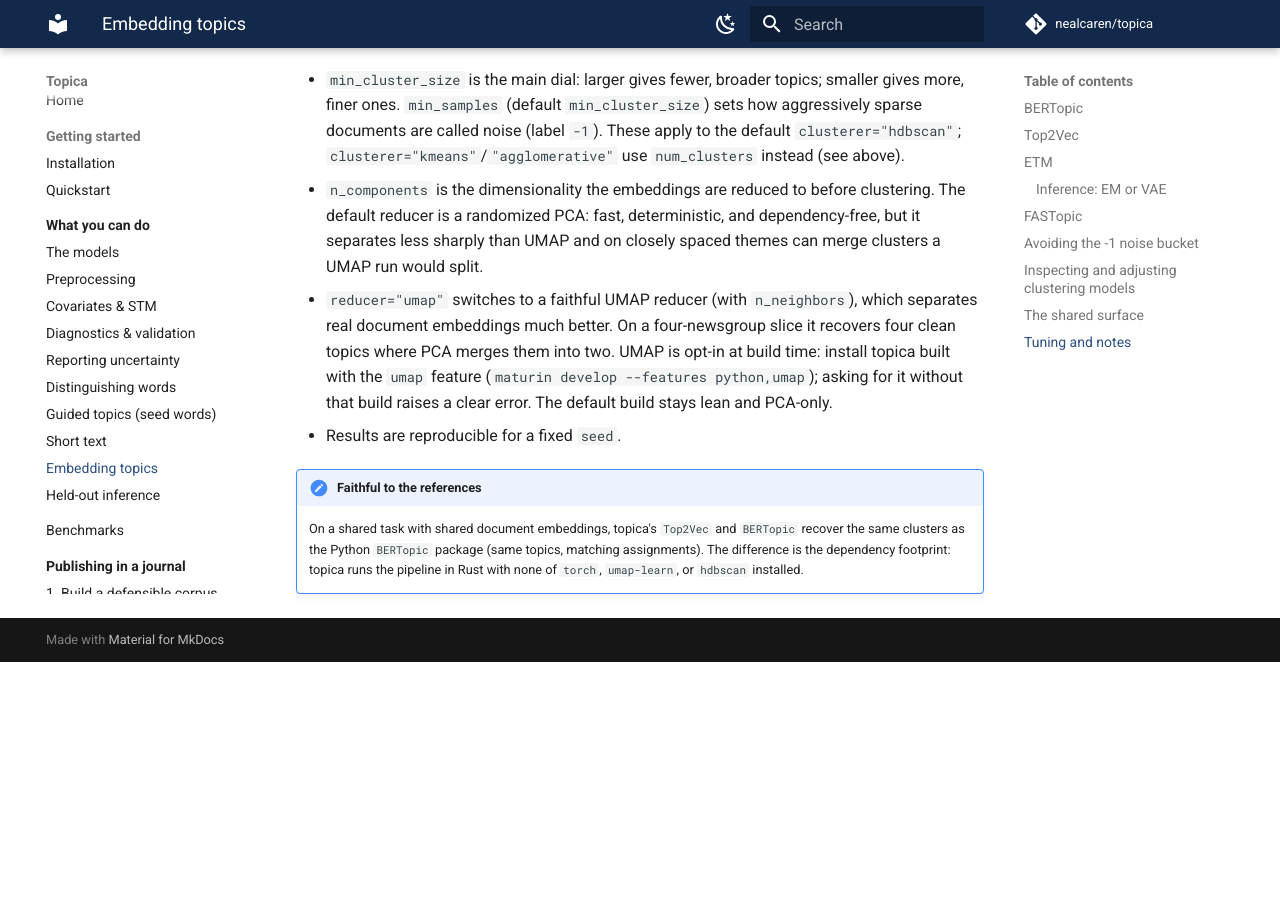
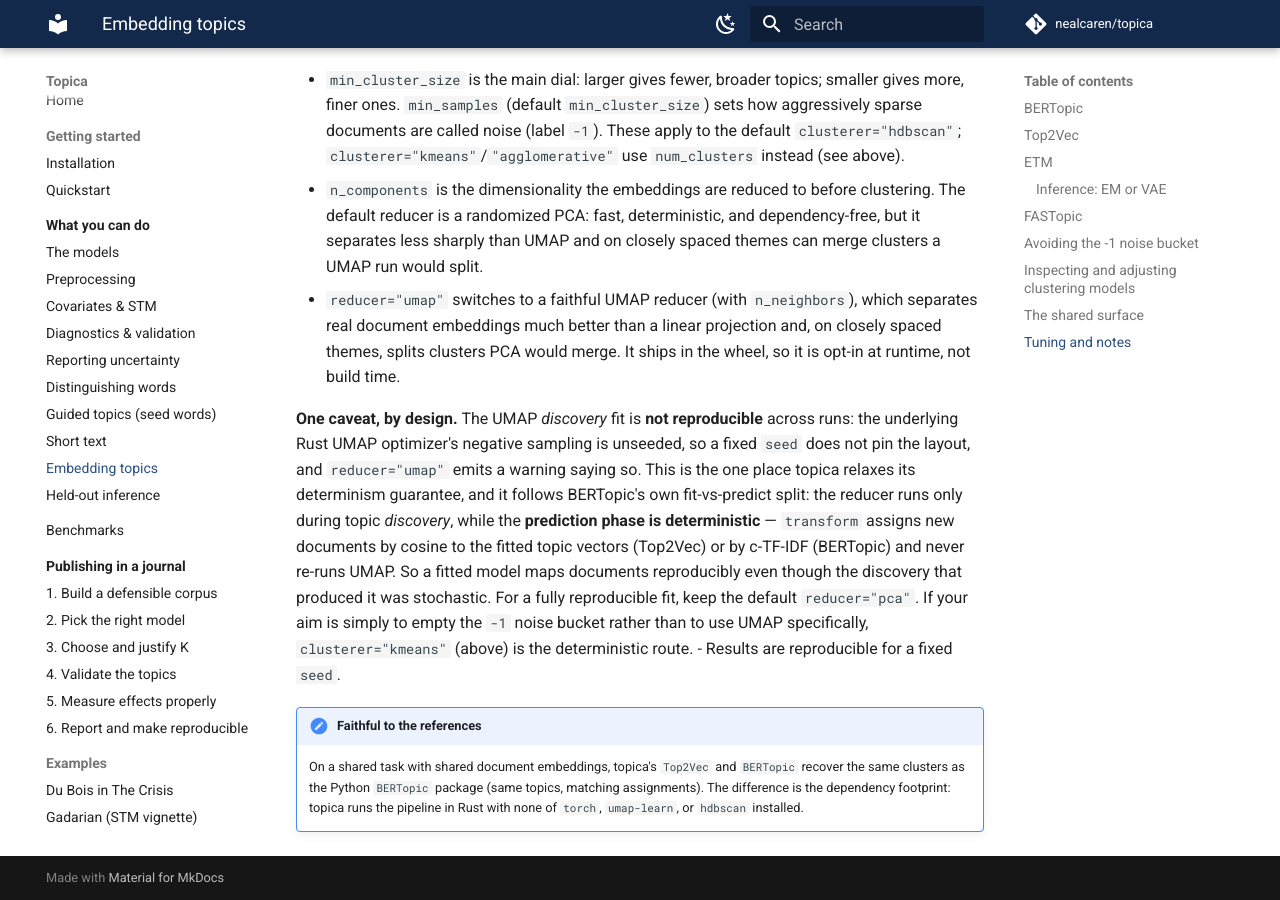
Before and after one commit to nealcaren/turbotopics, an MkDocs documentation site: the page built from docs/guides/embedding.md, in a window 1280 px wide and 900 px high, scrolled down 5532 px. Built offline with MkDocs 1.6.1 and Material for MkDocs 9.7.7, drawn with Linux system fonts in a browser that asks for light colours; comment, search, counter and statistics services are not loaded; before the commit the page ends 6194 px from its top, so only the background shows below that.

Commit message:
Ship the UMAP reducer in the wheel (opt-in; PCA stays default)
reducer="umap" for BERTopic/Top2Vec is now in the published wheel rather than a
build-time feature: the `python` feature implies `umap`, so CI's existing
`--features python` wheel build includes it. PCA stays the default reducer.

The honest caveat, handled the BERTopic way. The UMAP discovery fit is not
reproducible (umap-rs's layout optimizer calls rand::rng() for negative
sampling, which no seed/thread setting can pin), so reducer="umap" emits a
warning. But the reducer runs only during topic *discovery*: the prediction
phase is deterministic — Top2Vec.transform is cosine to the fitted topic
vectors, BERTopic.transform is c-TF-IDF, neither re-runs the reducer — so a
fitted model maps documents reproducibly even though the discovery was
stochastic. reducer="pca" gives a fully reproducible fit; clusterer="kmeans"
empties the -1 bucket deterministically.

- check_umap (a hard error when the feature was absent) becomes umap_notice,
  which warns about the non-determinism and keeps a defensive error for a
  no-umap build.
- Docs: rewrote the embedding-guide reducer note (runtime opt-in + the
  fit-vs-predict determinism split). tests/test_umap_reducer.py (5): runs +
  warns, PCA silent, transform deterministic under a UMAP fit, unknown reducer
  errors. It does not assert fit reproducibility, by design.

cargo --features umap 77 passed, pytest 1019 passed / 1 skipped, mkdocs --strict
clean.

Co-Authored-By: Claude Opus 4.8 (1M context) <noreply@anthropic.com>

```diff
--- a/docs/guides/embedding.md
+++ b/docs/guides/embedding.md
@@ -275,11 +275,22 @@ and `topic_neighbors` (Top2Vec) and `approximate_distribution` (BERTopic).
   dependency-free, but it separates less sharply than UMAP and on closely spaced
   themes can merge clusters a UMAP run would split.
 - `reducer="umap"` switches to a faithful UMAP reducer (with `n_neighbors`), which
-  separates real document embeddings much better. On a four-newsgroup slice it
-  recovers four clean topics where PCA merges them into two. UMAP is opt-in at
-  build time: install topica built with the `umap` feature
-  (`maturin develop --features python,umap`); asking for it without that build
-  raises a clear error. The default build stays lean and PCA-only.
+  separates real document embeddings much better than a linear projection and, on
+  closely spaced themes, splits clusters PCA would merge. It ships in the wheel, so
+  it is opt-in at runtime, not build time.
+
+  **One caveat, by design.** The UMAP *discovery* fit is **not reproducible** across
+  runs: the underlying Rust UMAP optimizer's negative sampling is unseeded, so a
+  fixed `seed` does not pin the layout, and `reducer="umap"` emits a warning saying
+  so. This is the one place topica relaxes its determinism guarantee, and it follows
+  BERTopic's own fit-vs-predict split: the reducer runs only during topic
+  *discovery*, while the **prediction phase is deterministic** — `transform` assigns
+  new documents by cosine to the fitted topic vectors (Top2Vec) or by c-TF-IDF
+  (BERTopic) and never re-runs UMAP. So a fitted model maps documents
+  reproducibly even though the discovery that produced it was stochastic. For a
+  fully reproducible fit, keep the default `reducer="pca"`. If your aim is simply to
+  empty the `-1` noise bucket rather than to use UMAP specifically,
+  `clusterer="kmeans"` (above) is the deterministic route.
 - Results are reproducible for a fixed `seed`.
 
 !!! note "Faithful to the references"
```
Also changed, not shown: CHANGELOG.md (+7 -0 lines), Cargo.toml (+7 -4 lines), 2 other files.
